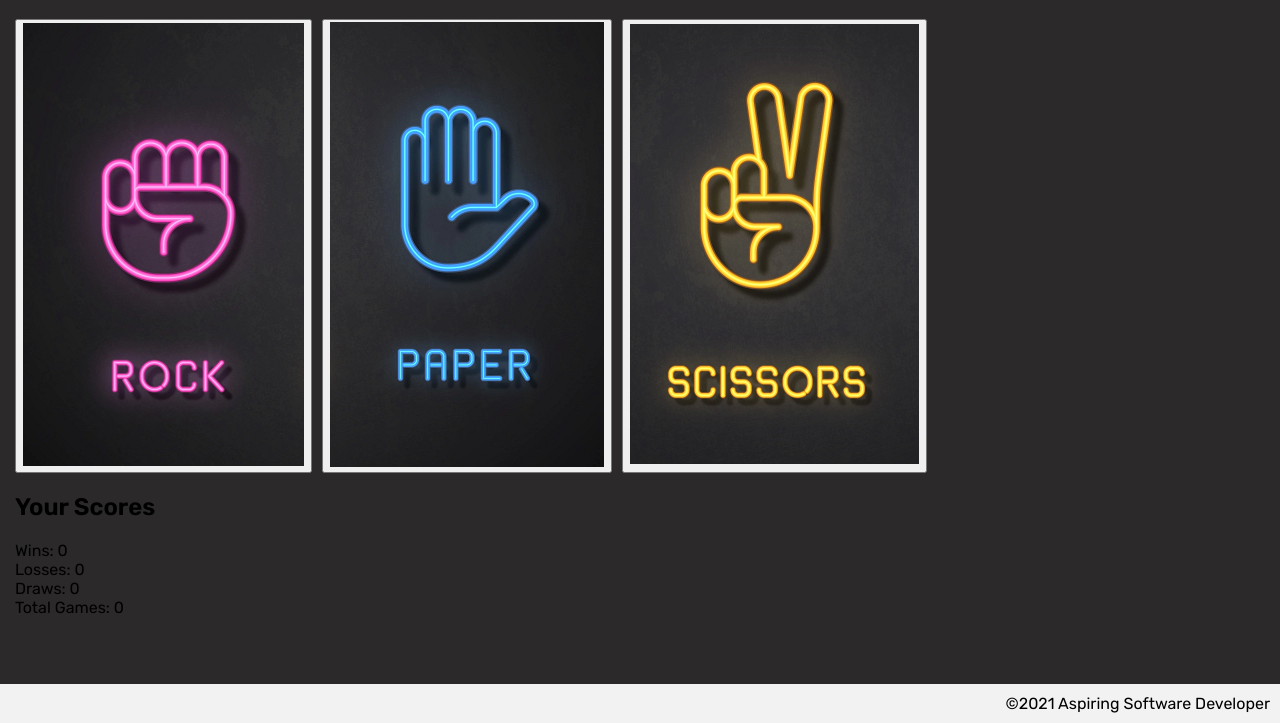
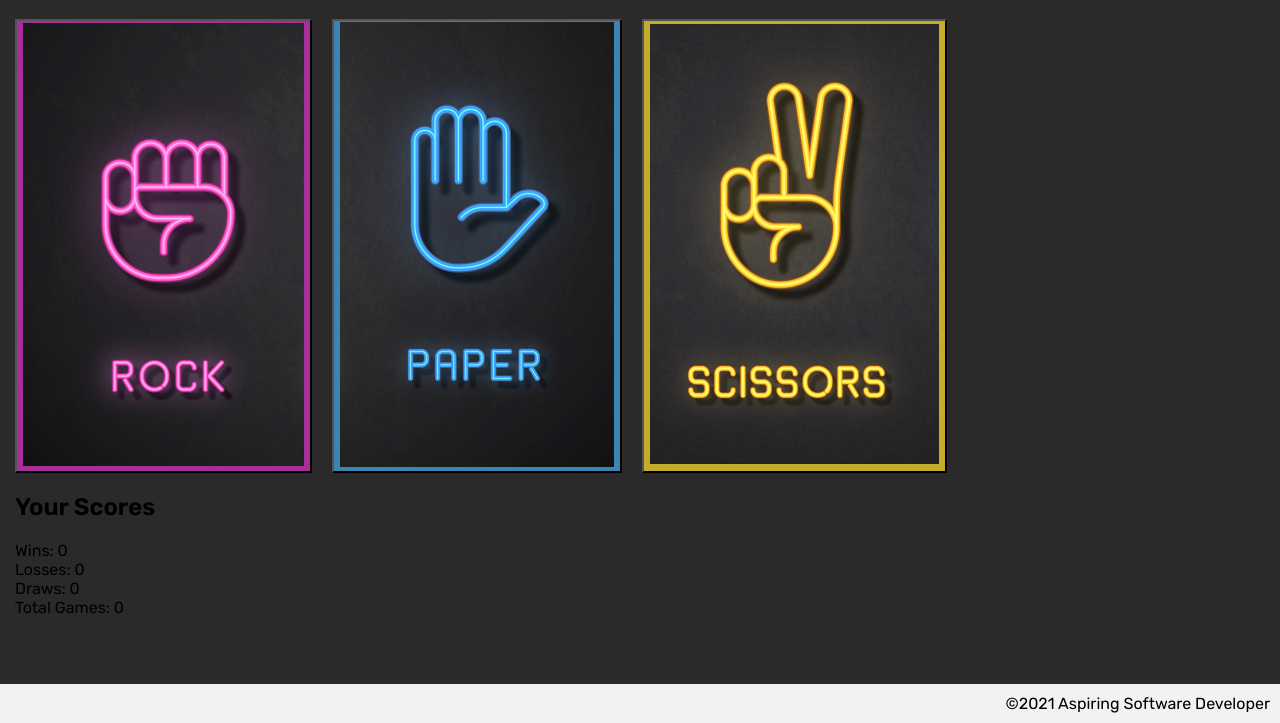
Before and after one commit to Jmart5564/rock-paper-scissors, a plain HTML site: page index.html in a window 1280 px wide. Shown: the part 77-800 px from the top of the page. Drawn offline with Linux system fonts and the light colour scheme.

Commit message:
added CSS

```diff
--- a/styles/home.css
+++ b/styles/home.css
@@ -2,9 +2,29 @@
 
 #game-options {
     display: flex;
-    gap: 10px;
+    gap: 20px;
 }
-#scoreboard {
-    display: flexbox;
-    align-items: center;
+
+#rock-button {
+    background-color: rgb(168, 46, 152);
 }
+
+#scissors-button {
+    background-color: rgb(196, 173, 44);
+}
+
+#paper-button {
+    background-color: rgb(58, 134, 179);
+}
+
+#rock-button:hover {
+    background-color: black;
+}
+
+#scissors-button:hover {
+    background-color: black;
+}
+
+#paper-button:hover {
+    background-color: black;
+}
```
